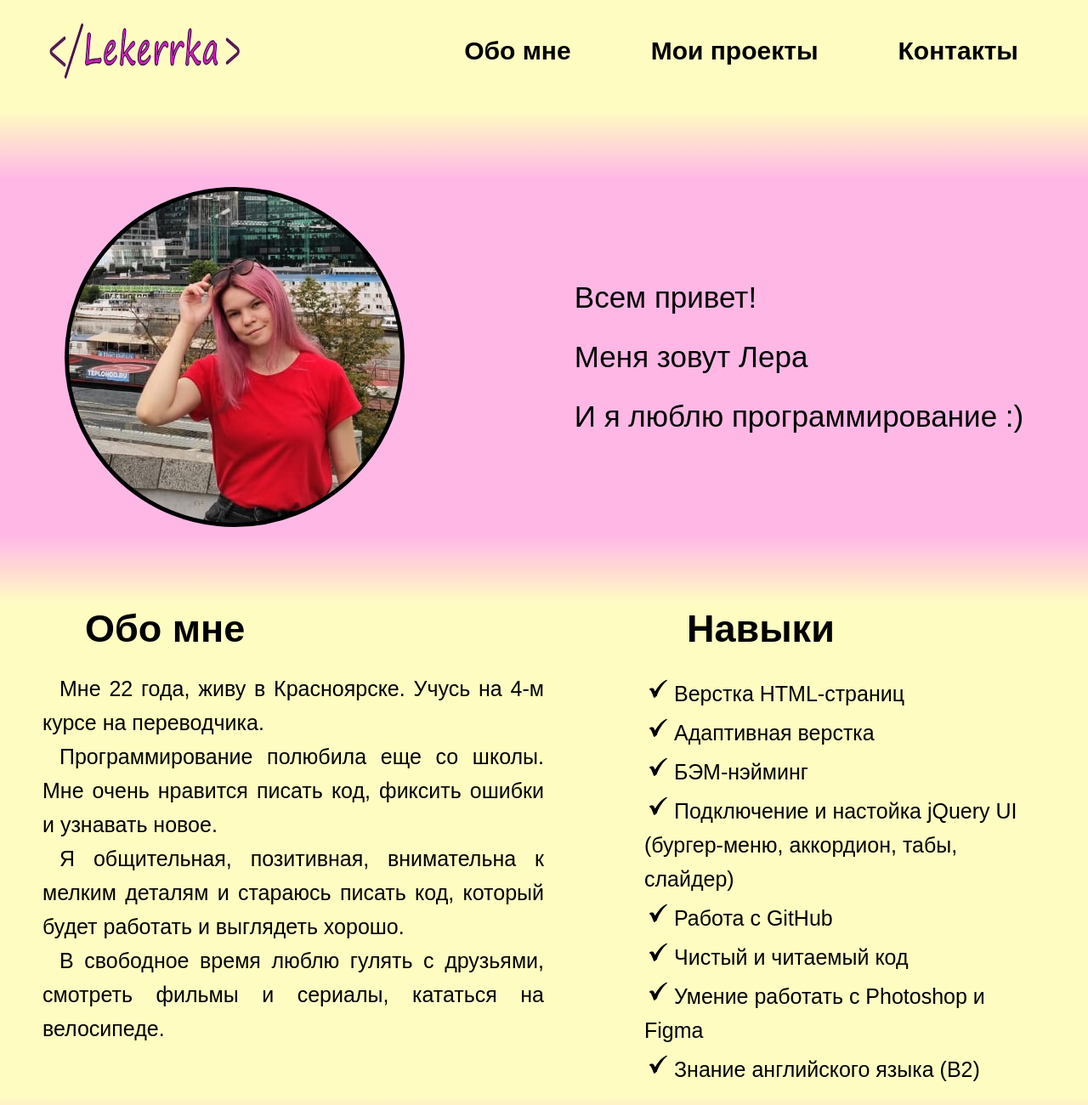
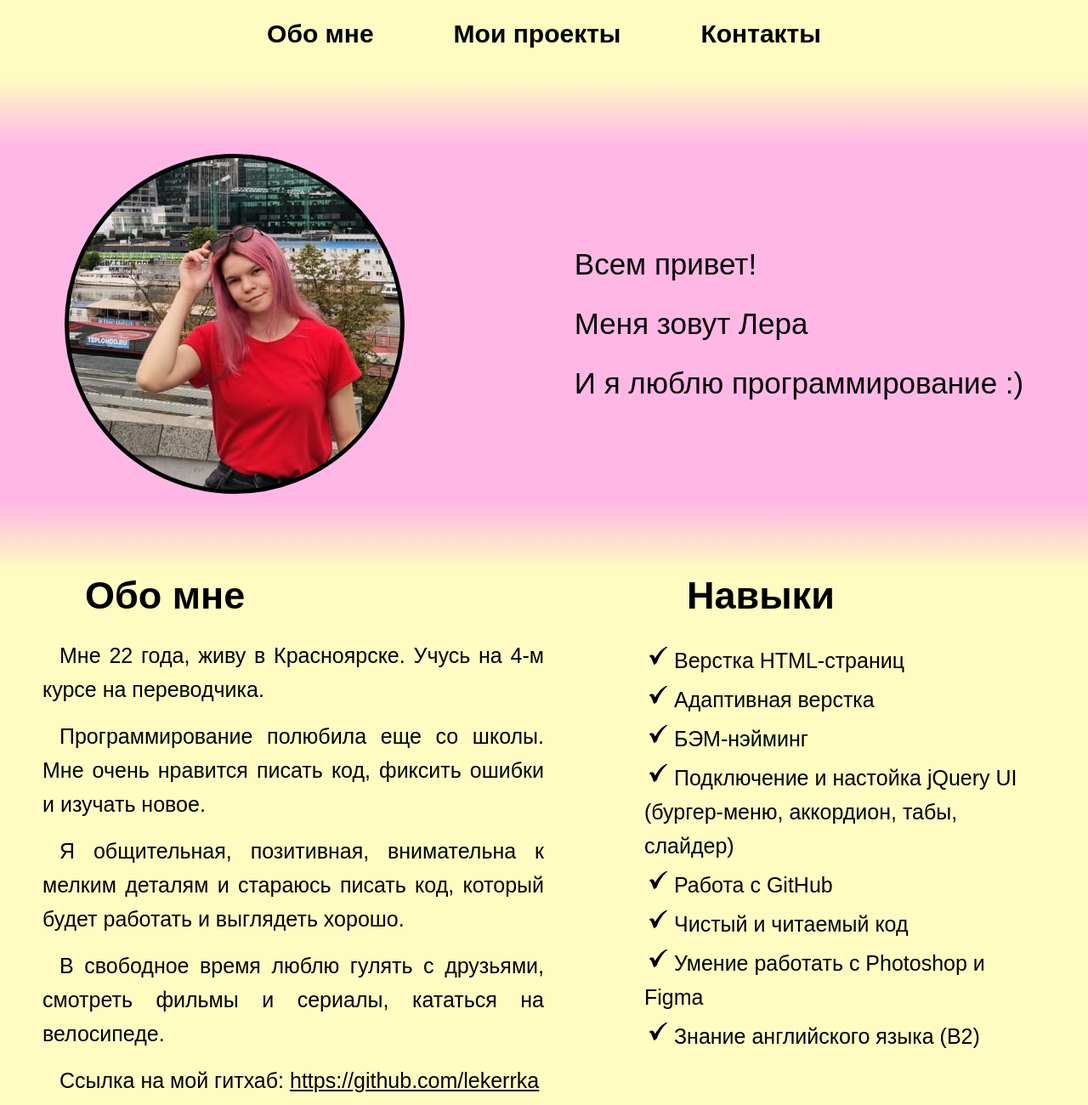
Before and after one commit to lekerrka/Lekerrka, a plain HTML site: page index.html in a window 1280 px wide. Shown: the top 1300 px of the page at 85% size. Drawn offline with Linux system fonts and the light colour scheme; a web font is replaced by a local one.

Commit message:
Logo deleted, git link added

```diff
--- a/css/index.css
+++ b/css/index.css
@@ -67,6 +67,10 @@ h2 {
 .header-logo:hover {
   transform: rotate(360deg);
   transition: transform 0.7s ease;
+}
+
+.header-nav {
+  margin: auto;
 }
 
 .header-nav_list {
@@ -144,10 +148,20 @@ h2 {
 .about-desc {
   text-indent: 20px;
   text-align: justify;
+  margin-bottom: 15px;
 }
 
 .about_content {
   width: 50%;
+}
+
+.git-link {
+  text-decoration: underline solid black;
+}
+
+.git-link:hover {
+  color: #ac01da;
+  text-decoration: underline solid #ac01da;
 }
 
 .skills {
--- a/index.html
+++ b/index.html
@@ -11,7 +11,6 @@
 <body>
   <header>
     <div class="header-container container">
-      <img class="header-logo" src="img/lekerrka_1.png" alt="">
       <nav class="header-nav">
         <ul class="header-nav_list">
           <li class="header-nav_list_item"><a href="#about">Обо мне</a></li>
@@ -54,13 +53,16 @@
             Мне 22 года, живу в Красноярске. Учусь на 4-м курсе на переводчика.
           </p>
           <p class="about-desc">
-            Программирование полюбила еще со школы. Мне очень нравится писать код, фиксить ошибки и узнавать новое.
+            Программирование полюбила еще со школы. Мне очень нравится писать код, фиксить ошибки и изучать новое.
           </p>
           <p class="about-desc">
             Я общительная, позитивная, внимательна к мелким деталям и стараюсь писать код, который будет работать и выглядеть хорошо.
           </p>
           <p class="about-desc">
             В свободное время люблю гулять с друзьями, смотреть фильмы и сериалы, кататься на велосипеде.
+          </p>
+          <p class="about-desc">
+            Ссылка на мой гитхаб: <a class="git-link" target="_blank" href="https://github.com/lekerrka">https://github.com/lekerrka</a>
           </p>
         </div>
         <div class="skills">
```
